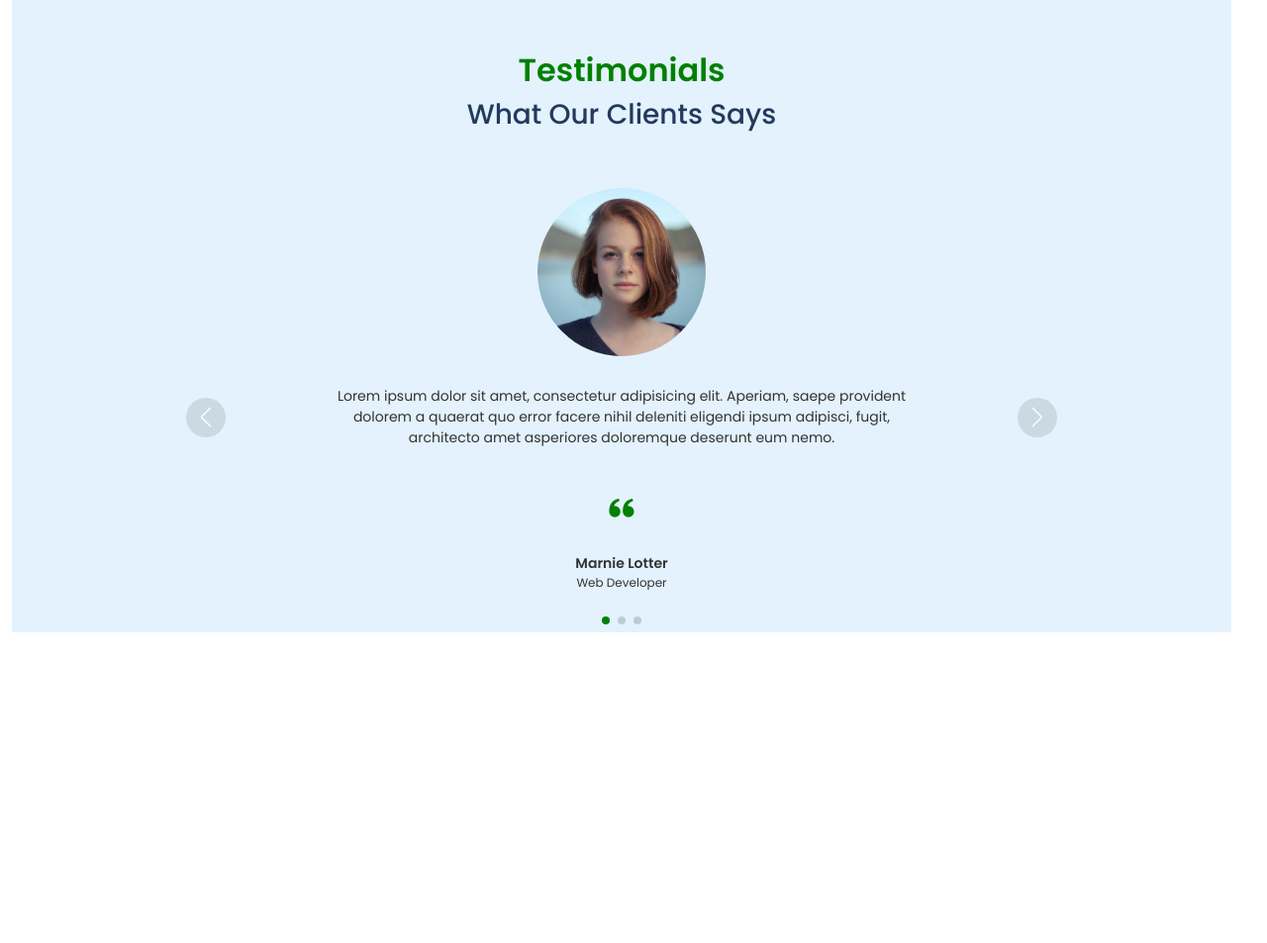
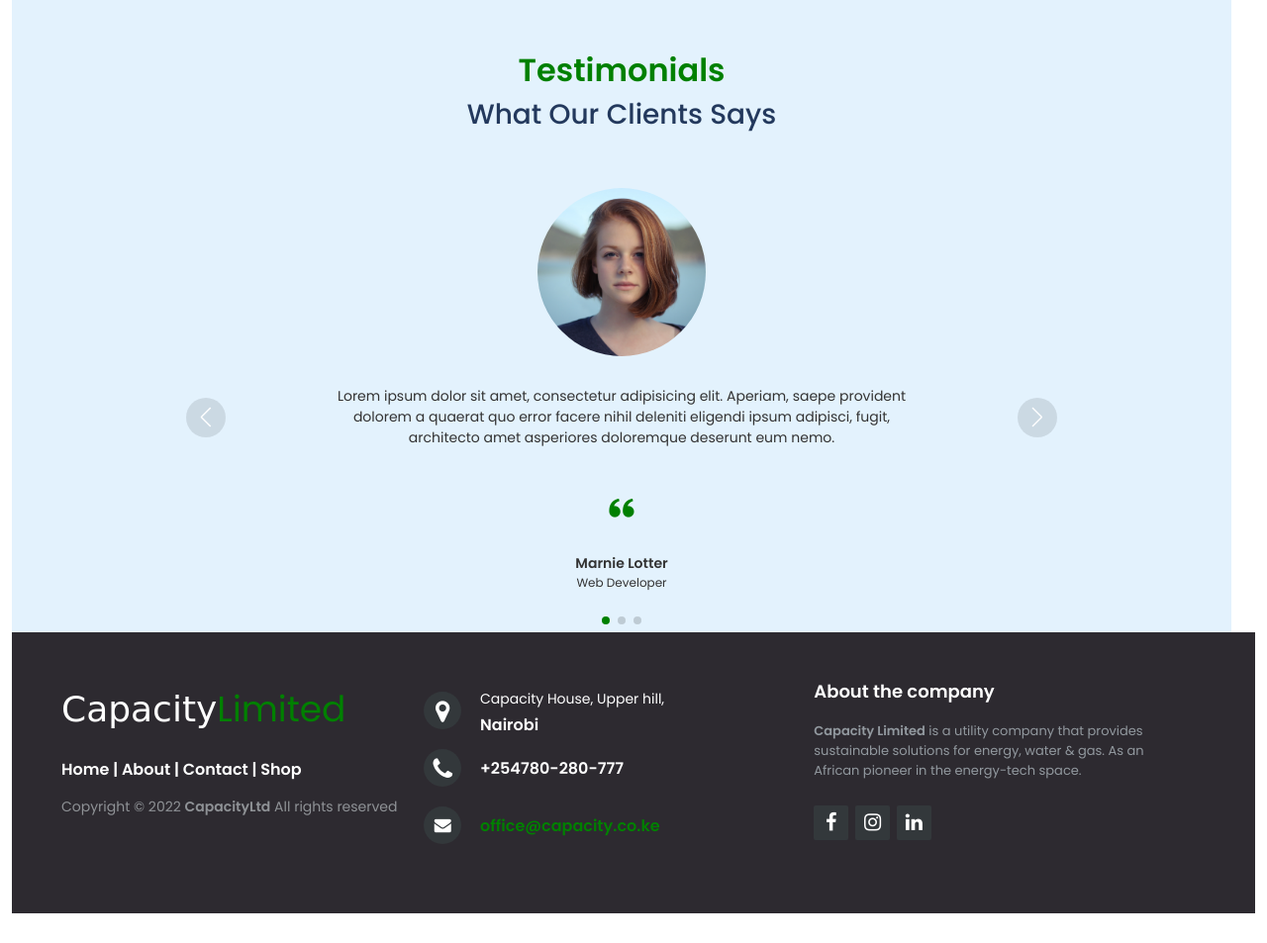
Before and after one commit to Gilbert-Mutai/Capacity, a Django app: page / in a window 1280 px wide. Shown: the part 1883-2836 px from the top of the page at 99% size. Before the commit the page ends 2522 px from the top, so only its background shows below. Run offline with Django 4.2, Linux system fonts and the light colour scheme; some libraries are stand-ins or nearby versions.

Commit message:
Styled some sections

```diff
--- a/static/css/capacity.css
+++ b/static/css/capacity.css
@@ -1,6 +1,8 @@
-@import url("https://cdn.jsdelivr.net/npm/bootstrap-icons@1.5.0/font/bootstrap-icons.css");
 
 @import url('https://fonts.googleapis.com/css2?family=Montserrat&display=swap');
+
+@import url('http://fonts.googleapis.com/css?family=Open+Sans:400,700');
+
 body{
     font-family: "Montserrat";
 }
--- /dev/null
+++ b/static/css/footer.css
@@ -0,0 +1,176 @@
+@import url('http://fonts.googleapis.com/css?family=Open+Sans:400,700');
+@import url("https://cdn.jsdelivr.net/npm/bootstrap-icons@1.5.0/font/bootstrap-icons.css");
+
+footer {
+    /* position: fixed; */
+    bottom: 0;
+    font-family: 'Poppins', sans-serif;
+}
+
+@media (max-height:800px) {
+    footer {
+        position: static;
+    }
+    header {
+        padding-top: 40px;
+    }
+}
+
+.footer-distributed {
+    background-color: #2d2a30;
+    box-sizing: border-box;
+    width: 100%;
+    text-align: left;
+    font: bold 16px sans-serif;
+    padding: 50px 50px 60px 50px;
+    margin-bottom: 30px;
+    /* margin-top: 80px;  */
+}
+
+.footer-distributed .footer-left, .footer-distributed .footer-center, .footer-distributed .footer-right {
+    display: inline-block;
+    vertical-align: top;
+}
+
+/* Footer left */
+
+.footer-distributed .footer-left {
+    width: 30%;
+}
+
+.footer-distributed h3 {
+    color: #ffffff;
+    font: normal 36px 'Cookie', cursive;
+    margin: 0;
+}
+
+
+.footer-distributed h3 span {
+    color: green;
+}
+
+/* Footer links */
+
+.footer-distributed .footer-links {
+    color: #ffffff;
+    margin: 20px 0 12px;
+}
+
+.footer-distributed .footer-links a {
+    display: inline-block;
+    line-height: 1.8;
+    text-decoration: none;
+    color: inherit;
+}
+
+.footer-distributed .footer-company-name {
+    color: #8f9296;
+    font-size: 14px;
+    font-weight: normal;
+    margin: 0;
+}
+
+/* Footer Center */
+
+.footer-distributed .footer-center {
+    width: 35%;
+}
+
+.footer-distributed .footer-center i {
+    background-color: #33383b;
+    color: #ffffff;
+    font-size: 25px;
+    width: 38px;
+    height: 38px;
+    border-radius: 50%;
+    text-align: center;
+    line-height: 42px;
+    margin: 10px 15px;
+    vertical-align: middle;
+}
+
+.footer-distributed .footer-center i.fa-envelope {
+    font-size: 17px;
+    line-height: 38px;
+}
+
+.footer-distributed .footer-center p {
+    display: inline-block;
+    color: #ffffff;
+    vertical-align: middle;
+    margin: 0;
+}
+
+.footer-distributed .footer-center p span {
+    display: block;
+    font-weight: normal;
+    font-size: 14px;
+    line-height: 2;
+}
+
+.footer-distributed .footer-center p a {
+    color: green;
+    text-decoration: none;
+    ;
+}
+
+/* Footer Right */
+
+.footer-distributed .footer-right {
+    width: 30%;
+}
+
+.footer-distributed .footer-company-about {
+    line-height: 20px;
+    color: #92999f;
+    font-size: 13px;
+    font-weight: normal;
+    margin: 0;
+}
+
+.footer-distributed .footer-company-about span {
+    display: block;
+    color: #ffffff;
+    font-size: 18px;
+    font-weight: bold;
+    margin-bottom: 20px;
+}
+
+.footer-distributed .footer-icons {
+    margin-top: 25px;
+}
+
+.footer-distributed .footer-icons a {
+    display: inline-block;
+    width: 35px;
+    height: 35px;
+    cursor: pointer;
+    background-color: #33383b;
+    border-radius: 2px;
+    font-size: 20px;
+    color: #ffffff;
+    text-align: center;
+    line-height: 35px;
+    margin-right: 3px;
+    margin-bottom: 5px;
+}
+
+.footer-distributed .footer-icons a:hover {
+    background-color: green;
+}
+
+.footer-links a:hover {
+    color: green;
+}
+
+@media (max-width: 880px) {
+    .footer-distributed .footer-left, .footer-distributed .footer-center, .footer-distributed .footer-right {
+        display: block;
+        width: 100%;
+        margin-bottom: 40px;
+        text-align: center;
+    }
+    .footer-distributed .footer-center i {
+        margin-left: 0;
+    }
+}
--- a/templates/footer.html
+++ b/templates/footer.html
@@ -1 +1,47 @@
-<!-- <h5 style="justify-content:center;">This is footer</h5> -->
+<footer class="footer-distributed">
+
+    <div class="footer-left">
+        <h3>Capacity<span>Limited</span></h3>
+
+        <p class="footer-links">
+            <a href="#">Home</a>
+            |
+            <a href="#">About</a>
+            |
+            <a href="#">Contact</a>
+            |
+            <a href="#">Shop</a>
+        </p>
+
+        <p class="footer-company-name">Copyright © 2022 <strong>CapacityLtd</strong> All rights reserved</p>
+    </div>
+
+    <div class="footer-center">
+        <div>
+            <i class="fa fa-map-marker"></i>
+            <p><span>Capacity House, Upper hill,</span>
+                Nairobi</p>
+        </div>
+
+        <div>
+            <i class="fa fa-phone"></i>
+            <p>+254780-280-777</p>
+        </div>
+        <div>
+            <i class="fa fa-envelope"></i>
+            <p><a href="mailto:sagar00001.co@gmail.com">office@capacity.co.ke</a></p>
+        </div>
+    </div>
+    <div class="footer-right">
+        <p class="footer-company-about">
+            <span>About the company</span>
+            <strong>Capacity Limited</strong> is a utility company that provides sustainable solutions
+            for energy, water & gas. As an African pioneer in the energy-tech space.
+        </p>
+        <div class="footer-icons">
+            <a href="https://www.facebook.com/SolarElectricMasters" target="_blank"><i class="fa fa-facebook"></i></a>
+            <a href="https://www.linkedin.com/company/capacity-iot" target="_blank"><i class="fa fa-instagram"></i></a>
+            <a href="https://www.instagram.com/solar_electric_masters/" target="_blank"><i class="fa fa-linkedin"></i></a>
+        </div>
+    </div>
+</footer>
--- a/templates/main.html
+++ b/templates/main.html
@@ -12,9 +12,12 @@
       integrity="sha384-gH2yIJqKdNHPEq0n4Mqa/HGKIhSkIHeL5AyhkYV8i59U5AR6csBvApHHNl/vI1Bx"
       crossorigin="anonymous"
     />
+     <!-- Footer css links -->
+    <link rel="stylesheet" href="http://maxcdn.bootstrapcdn.com/font-awesome/4.2.0/css/font-awesome.min.css">
+    <!-- <link href="http://fonts.googleapis.com/css?family=Cookie" rel="stylesheet" type="text/css"> -->
 
     <link rel="stylesheet" href="{% static 'css/capacity.css' %}" />
-    <!-- <link rel="stylesheet" href="{% static 'css/style.css' %}" /> -->
+    <link rel="stylesheet" href="{% static 'css/footer.css' %}" />
 
     <!-- Swiper CSS -->
     <!-- <link rel="stylesheet" href="css/swiper-bundle.min.css" /> -->
```
Also changed, not shown: static/css/style.css (added).
